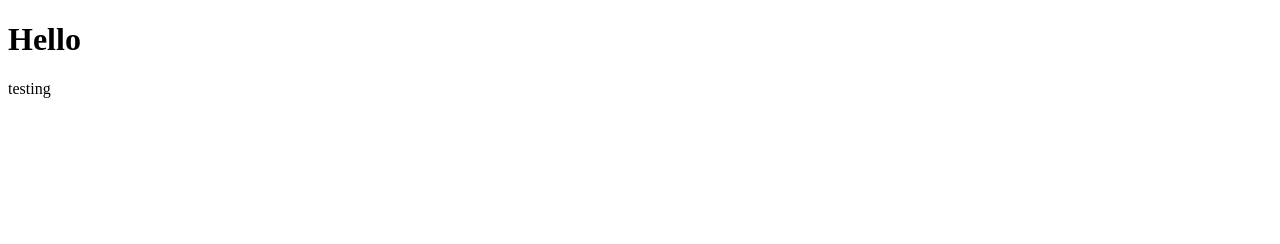
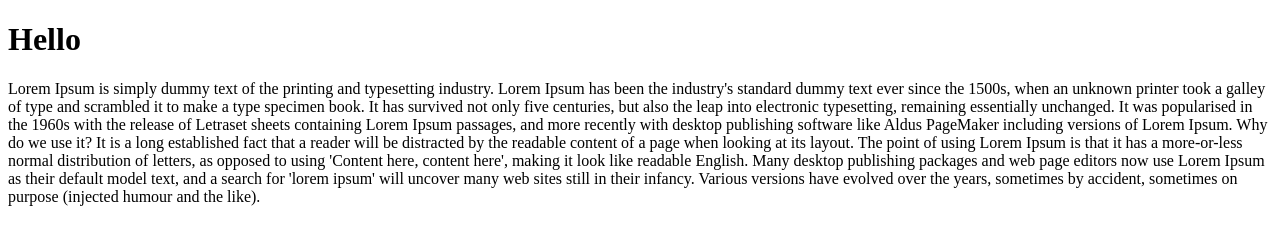
Before and after one commit to Kinsiu00/collaboration_tutorial, a plain HTML site: page index.html in a window 1280 px wide. Drawn offline with Linux system fonts and the light colour scheme.

Commit message:
welcome content

```diff
--- a/index.html
+++ b/index.html
@@ -5,6 +5,12 @@
 
     <body>
       <h1>Hello</h1>
-      <nav>testing</nav>
+      <p>Lorem Ipsum is simply dummy text of the printing and typesetting industry. Lorem Ipsum has been the industry's standard dummy text ever since the 1500s, when an unknown printer took a galley of type and scrambled it to make a type specimen book. It has survived not only five centuries, but also the leap into electronic typesetting, remaining essentially unchanged. It was popularised in the 1960s with the release of Letraset sheets containing Lorem Ipsum passages, and more recently with desktop publishing software like Aldus PageMaker including versions of Lorem Ipsum.
+
+Why do we use it?
+It is a long established fact that a reader will be distracted by the readable content of a page when looking at its layout. The point of using Lorem Ipsum is that it has a more-or-less normal distribution of letters, as opposed to using 'Content here, content here', making it look like readable English. Many desktop publishing packages and web page editors now use Lorem Ipsum as their default model text, and a search for 'lorem ipsum' will uncover many web sites still in their infancy. Various versions have evolved over the years, sometimes by accident, sometimes on purpose (injected humour and the like).
+
+
+</p>
     </body>
   </html>
```
